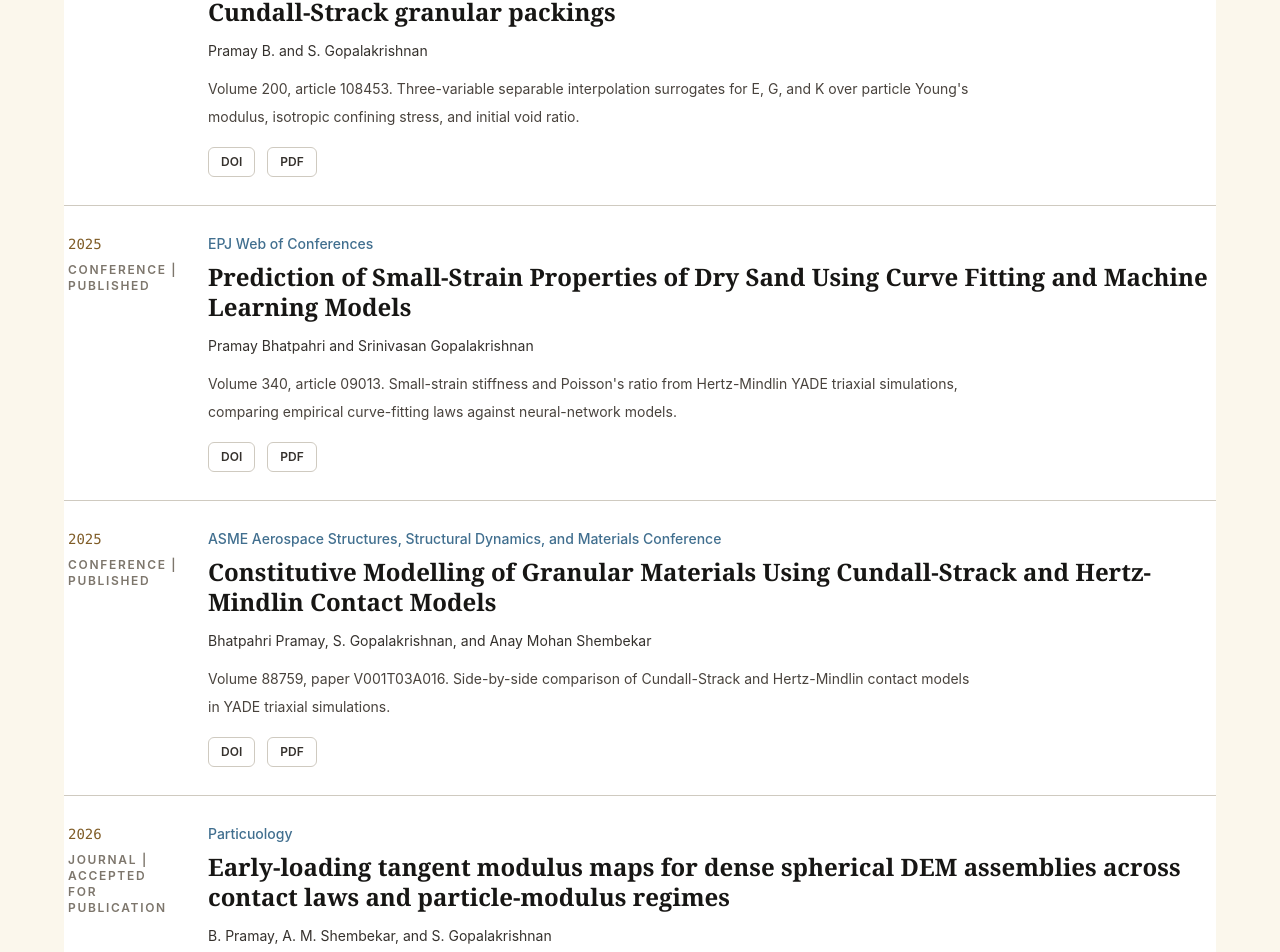
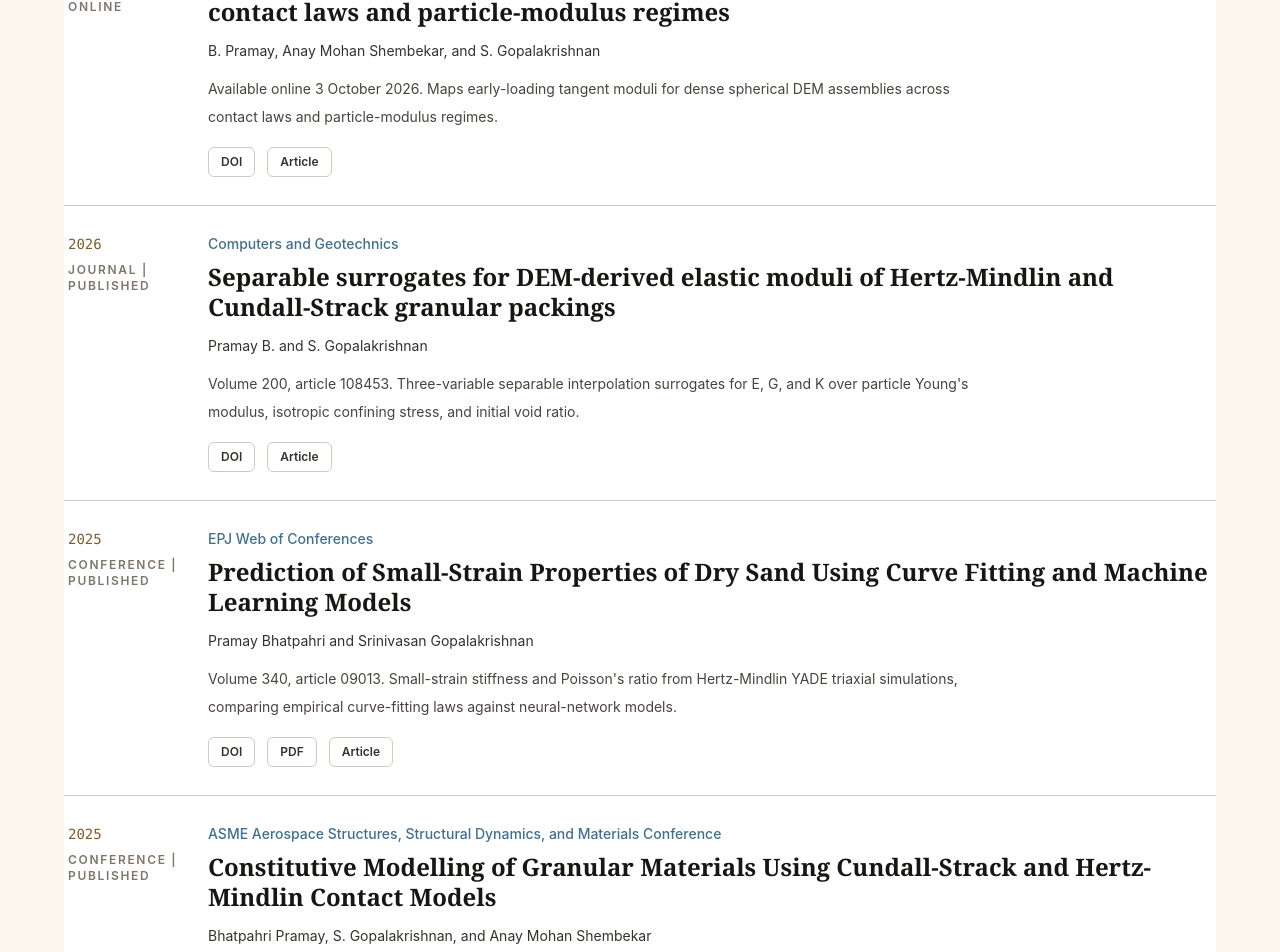
Before and after one commit to pramaybaero-droid/pramaybaero-droid.github.io, a React (Vite) app: page / in a window 1280 px wide. Shown: the part 3769-4721 px from the top of the page. Built offline with nearby package versions, Linux system fonts and the light colour scheme.

Commit message:
Update published papers and CV with publisher links

```diff
--- a/src/data/publications.ts
+++ b/src/data/publications.ts
@@ -1,5 +1,5 @@
 export type PublicationLink = {
-  label: "DOI" | "PDF" | "Preprint" | "Code" | "BibTeX";
+  label: "DOI" | "PDF" | "Article" | "Preprint" | "Code" | "BibTeX";
   href: string;
 };
 
@@ -19,6 +19,26 @@ export const publicationNote =
 export const publications: Publication[] = [
   {
     title:
+      "Early-loading tangent modulus maps for dense spherical DEM assemblies across contact laws and particle-modulus regimes",
+    authors: "B. Pramay, Anay Mohan Shembekar, and S. Gopalakrishnan",
+    venue: "Particuology",
+    year: "2026",
+    status: "Journal | published online",
+    note:
+      "Available online 3 October 2026. Maps early-loading tangent moduli for dense spherical DEM assemblies across contact laws and particle-modulus regimes.",
+    links: [
+      {
+        label: "DOI",
+        href: "https://doi.org/10.1016/j.partic.2026.09.014"
+      },
+      {
+        label: "Article",
+        href: "https://www.sciencedirect.com/science/article/pii/S1674200126003524"
+      }
+    ]
+  },
+  {
+    title:
       "Separable surrogates for DEM-derived elastic moduli of Hertz-Mindlin and Cundall-Strack granular packings",
     authors: "Pramay B. and S. Gopalakrishnan",
     venue: "Computers and Geotechnics",
@@ -32,7 +52,7 @@ export const publications: Publication[] = [
         href: "https://doi.org/10.1016/j.compgeo.2026.108453"
       },
       {
-        label: "PDF",
+        label: "Article",
         href: "https://www.sciencedirect.com/science/article/pii/S0266352X26005598"
       }
     ]
@@ -54,6 +74,10 @@ export const publications: Publication[] = [
       {
         label: "PDF",
         href: "https://www.epj-conferences.org/articles/epjconf/pdf/2025/25/epjconf_PnG2025_09013.pdf"
+      },
+      {
+        label: "Article",
+        href: "https://www.epj-conferences.org/articles/epjconf/abs/2025/25/epjconf_PnG2025_09013/epjconf_PnG2025_09013.html"
       }
     ]
   },
@@ -75,20 +99,13 @@ export const publications: Publication[] = [
       },
       {
         label: "PDF",
+        href: "https://asmedigitalcollection.asme.org/ssdm/proceedings-pdf/doi/10.1115/SSDM2025-152166/7513806/v001t03a016-ssdm2025-152166.pdf"
+      },
+      {
+        label: "Article",
         href: "https://asmedigitalcollection.asme.org/ssdm/proceedings/SSDM2025/88759/V001T03A016/1219011"
       }
     ]
-  },
-  {
-    title:
-      "Early-loading tangent modulus maps for dense spherical DEM assemblies across contact laws and particle-modulus regimes",
-    authors: "B. Pramay, A. M. Shembekar, and S. Gopalakrishnan",
-    venue: "Particuology",
-    year: "2026",
-    status: "Journal | accepted for publication",
-    note:
-      "Accepted for publication on 23 Sep 2026. Article reference PARTIC2709. Maps early-loading tangent moduli for dense spherical DEM assemblies across contact laws and particle-modulus regimes.",
-    links: []
   },
   {
     title:
```
Also changed, not shown: 1 other file (tests, documents, lock files or other folders).
